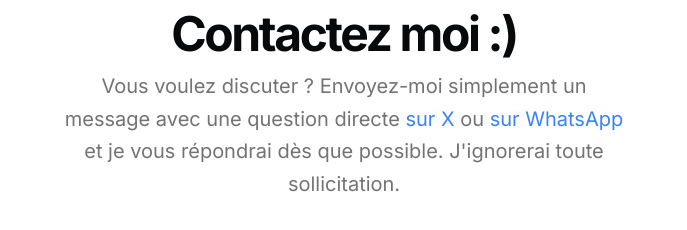
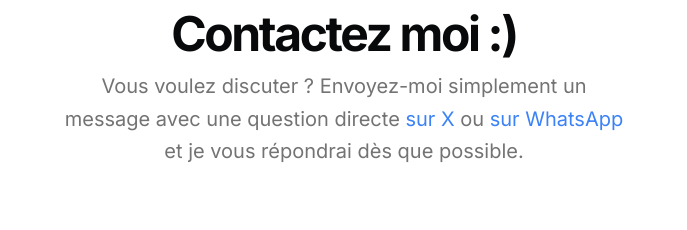
Before and after one commit to MirinkaU1/Checkpoint-Next-JS, a Next.js app: page / in a window 1280 px wide. Shown: the part 1633-1863 px from the top of the page, without its empty margins (296-983 px from the left). Built offline with nearby package versions, Linux system fonts and the light colour scheme.

Commit message:
update contact

```diff
--- a/src/app/page.tsx
+++ b/src/app/page.tsx
@@ -220,8 +220,7 @@ export default function Page() {
                 >
                   sur WhatsApp
                 </Link>{" "}
-                et je vous répondrai dès que possible. J&apos;ignorerai toute
-                sollicitation.
+                et je vous répondrai dès que possible.
               </p>
             </div>
           </BlurFade>
```
